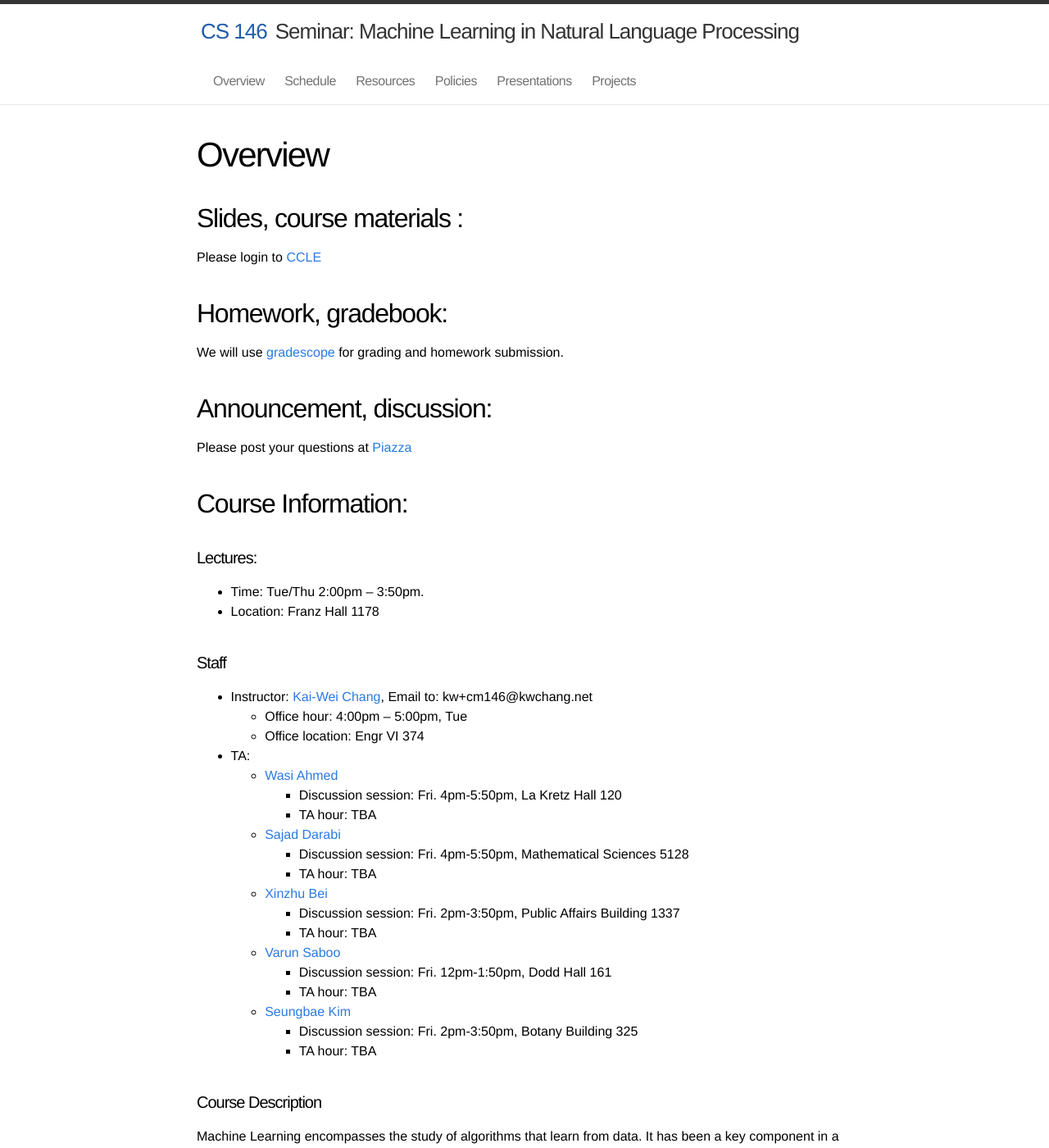
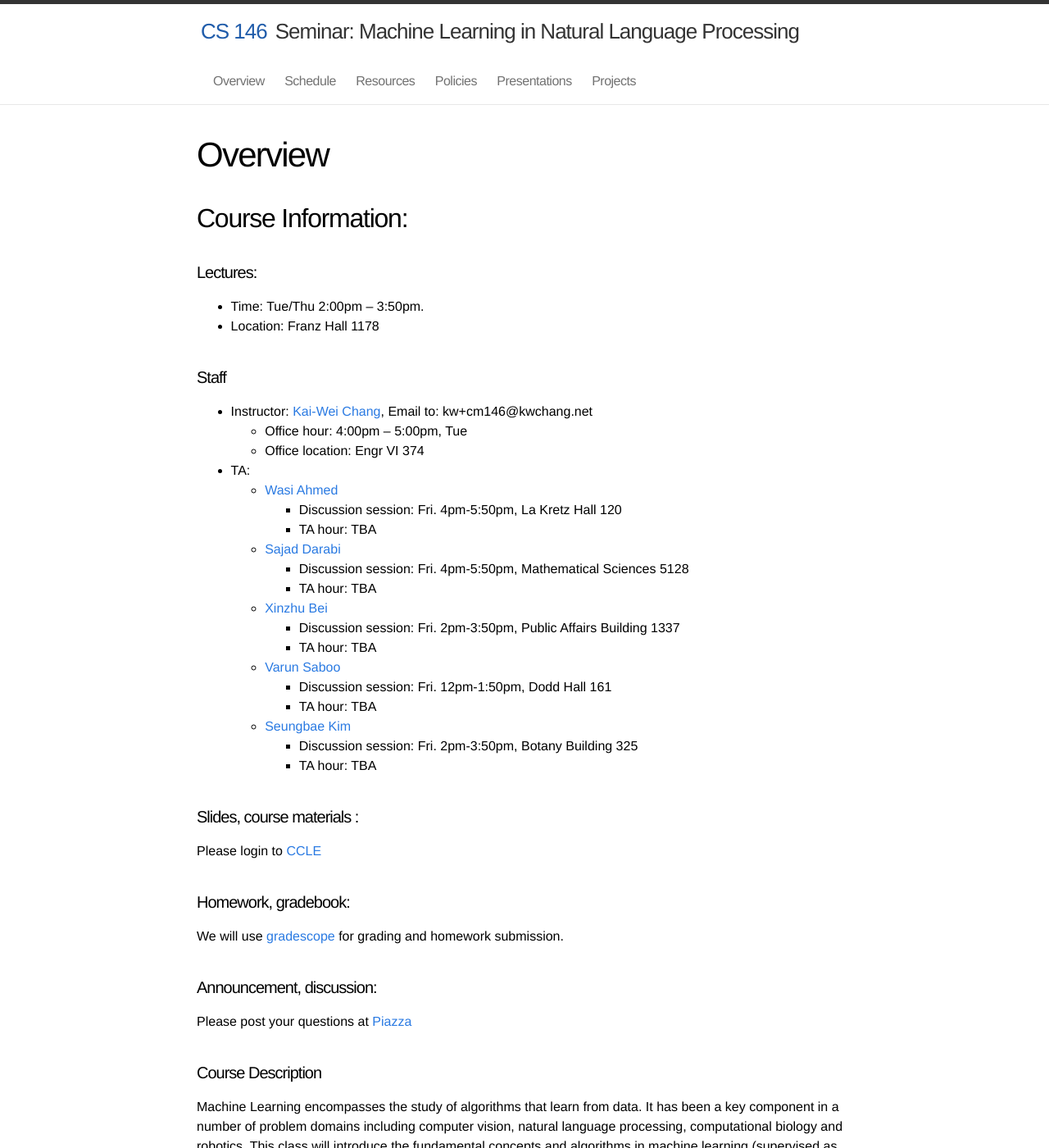
Before and after one commit to uclanlp/CSM146, a Jekyll site: the page built from 1_overview.md, in a window 1280 px wide and 1400 px high. Shown: the whole window at 82% size. Built offline with Jekyll 4.4.1, drawn with Linux system fonts in a browser that asks for light colours; part of the change alters nothing that is shown.

```diff
--- a/1_overview.md
+++ b/1_overview.md
@@ -4,16 +4,6 @@ title: Overview
 permalink: /overview
 name: 1
 ---
-
-## Slides, course materials :
-Please login to [CCLE](https://ccle.ucla.edu/course/view/18W-COMSCIM146-1)
-
-## Homework, gradebook:
-We will use [gradescope](https://gradescope.com/) for grading and homework submission.
-
-## Announcement, discussion:
-Please post your questions at [Piazza](piazza.com/ucla/winter2018/m146)
-
 
 ## Course Information:
 #### Lectures:
@@ -41,6 +31,16 @@ Please post your questions at [Piazza](piazza.com/ucla/winter2018/m146)
     * Discussion session: Fri. 2pm-3:50pm, Botany Building 325
     * TA hour: TBA
 
+#### Slides, course materials :
+Please login to [CCLE](https://ccle.ucla.edu/course/view/18W-COMSCIM146-1)
+
+#### Homework, gradebook:
+We will use [gradescope](https://gradescope.com/) for grading and homework submission.
+
+#### Announcement, discussion:
+Please post your questions at [Piazza](piazza.com/ucla/winter2018/m146)
+
+
 #### Course Description
 
 Machine Learning encompasses the study of algorithms that learn from data. It has been a key
```
